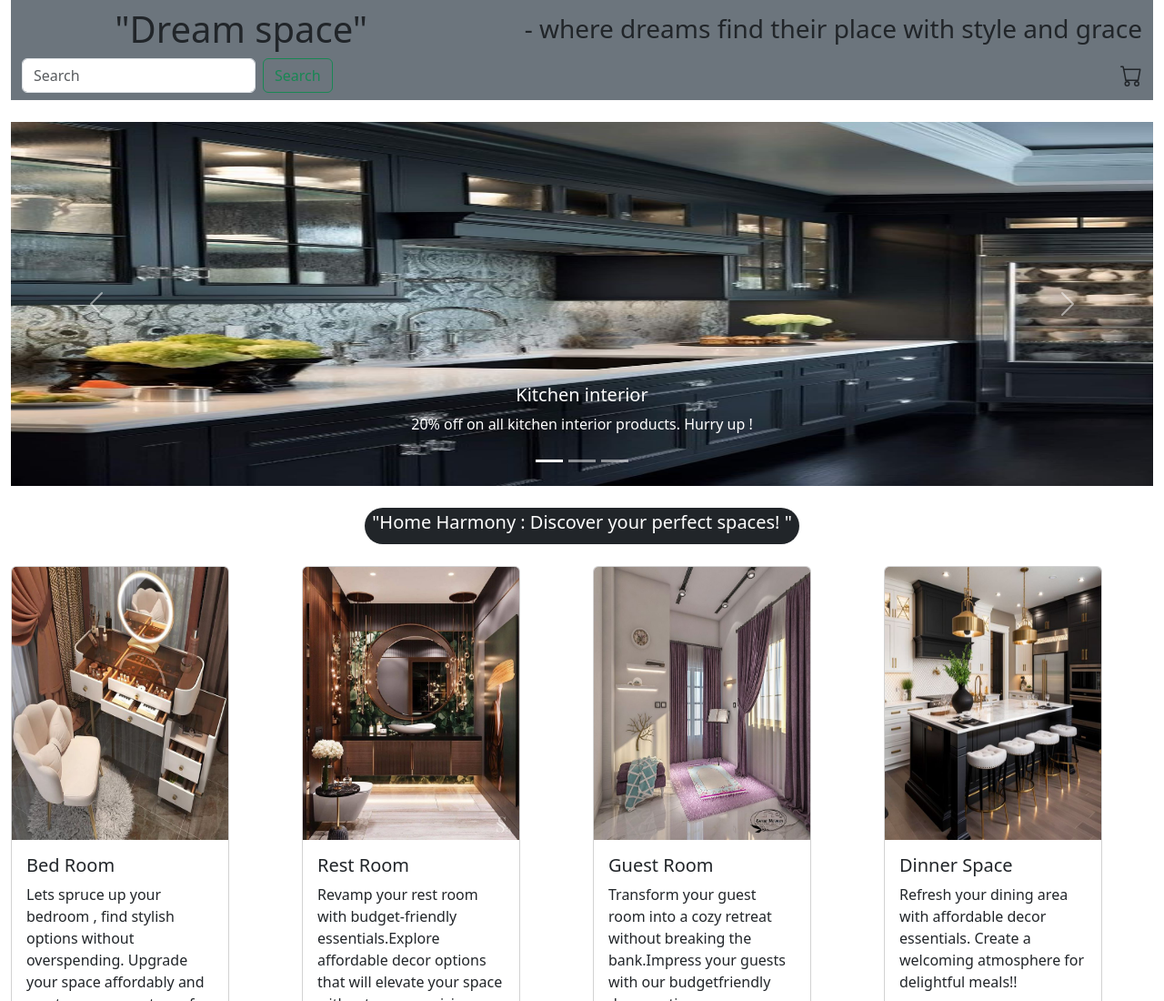
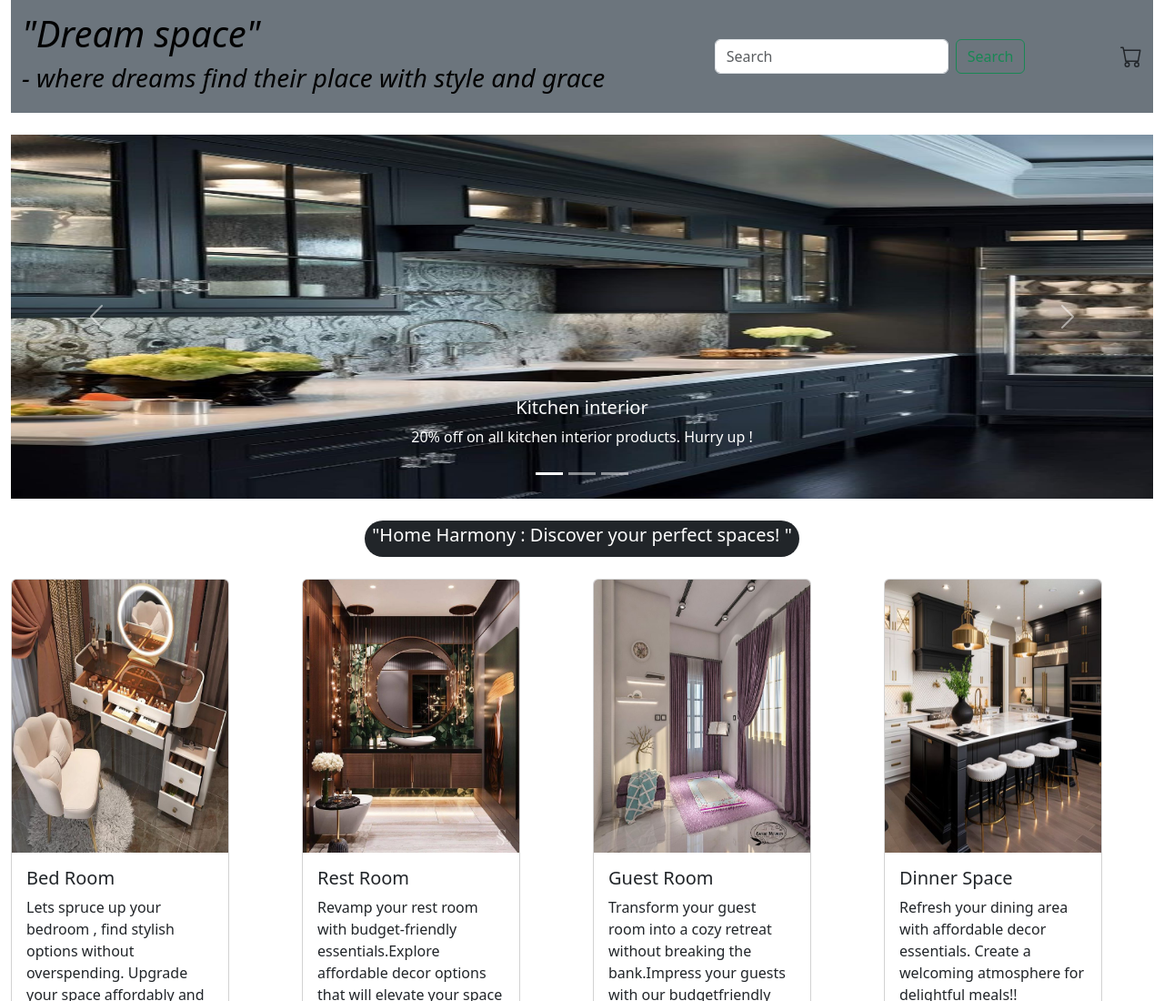
Before and after one commit to Afreen-khan1/index.html, a plain HTML site: page index.html in a window 1280 px wide. Shown: the top 1100 px of the page at 91% size. Drawn offline with nearby package versions, Linux system fonts and the light colour scheme.

Commit message:
Update index.html

```diff
--- a/index.html
+++ b/index.html
@@ -23,10 +23,8 @@
                </style>
                 <nav class="navbar   bg-secondary">
                     <div class="container-fluid">
-                      <a class="navbar-brand ">  </a> <h1> "Dream space" </h1>
-                      <br>
-                      <h3>- where dreams find their place with style and grace
-                    </h3>
+                      <a class="navbar-brand ">  <h1> "Dream space" </h1> <h3>- where dreams find their place with style and grace
+                    </h3>  </a>
                       <form class="d-flex" role="search">
                         <input class="form-control me-2" type="search" placeholder="Search" aria-label="Search">
                         <button class="btn btn-outline-success" type="submit">Search</button>
```
